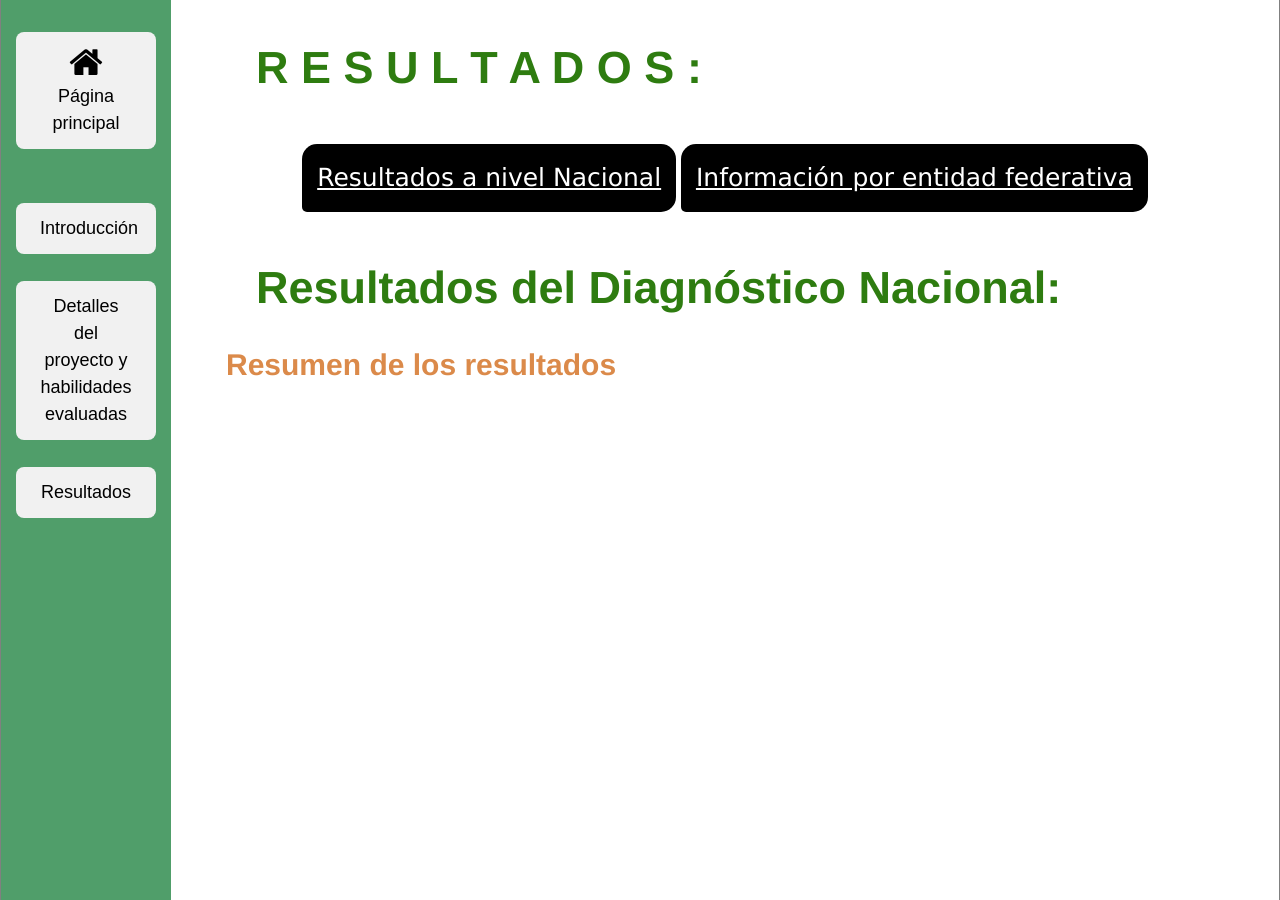
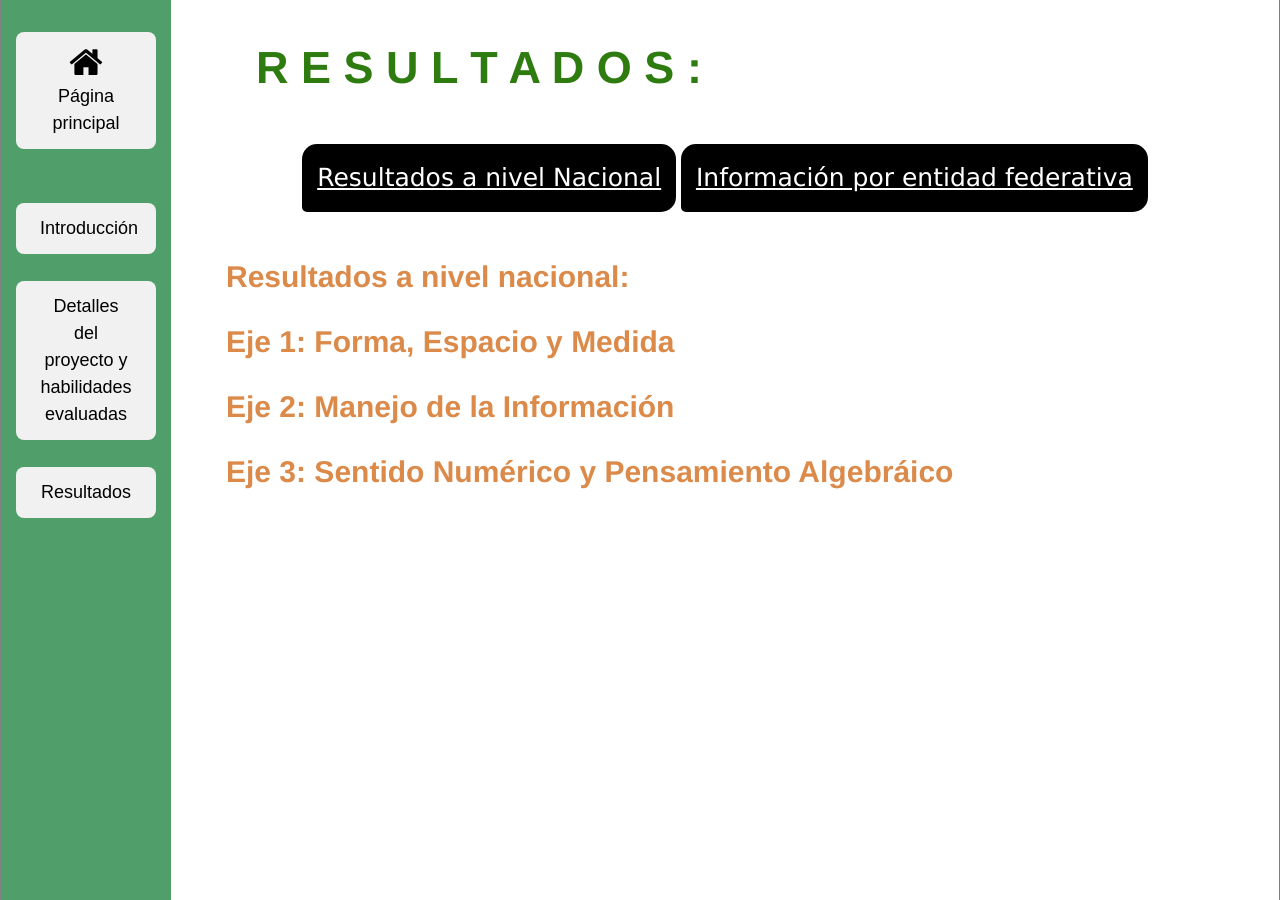
Before and after one commit to rimedie/rimedie.github.io, a Jekyll site: the page built from PLANEA-ELSEN_2015/Resultados_Nacionales.html, in a window 1280 px wide and 900 px high, scrolled down 452 px. Built offline with Jekyll 4.4.1, drawn with Linux system fonts in a browser that asks for light colours.

Commit message:
Update Resultados_Nacionales.html

```diff
--- a/PLANEA-ELSEN_2015/Resultados_Nacionales.html
+++ b/PLANEA-ELSEN_2015/Resultados_Nacionales.html
@@ -4,9 +4,10 @@ title: Detalles sobre Diagnóstico Nacional Feb,2019
 ---
 <div class="blurb">
 
-	<h1 class="interact">Resultados del Diagnóstico Nacional:</h1>
-
-	<h2 class="interact">Resumen de los resultados <h2>
+    <h2 class="interact">Resultados a nivel nacional:</h2>
+    <h2 class="interact">Eje 1: Forma, Espacio y Medida </h2>
+    <h2 class="interact">Eje 2: Manejo de la Información</h2>
+    <h2 class="interact">Eje 3: Sentido Numérico y Pensamiento Algebráico</h2>
 
 	<p></p>
 	<br>
```
